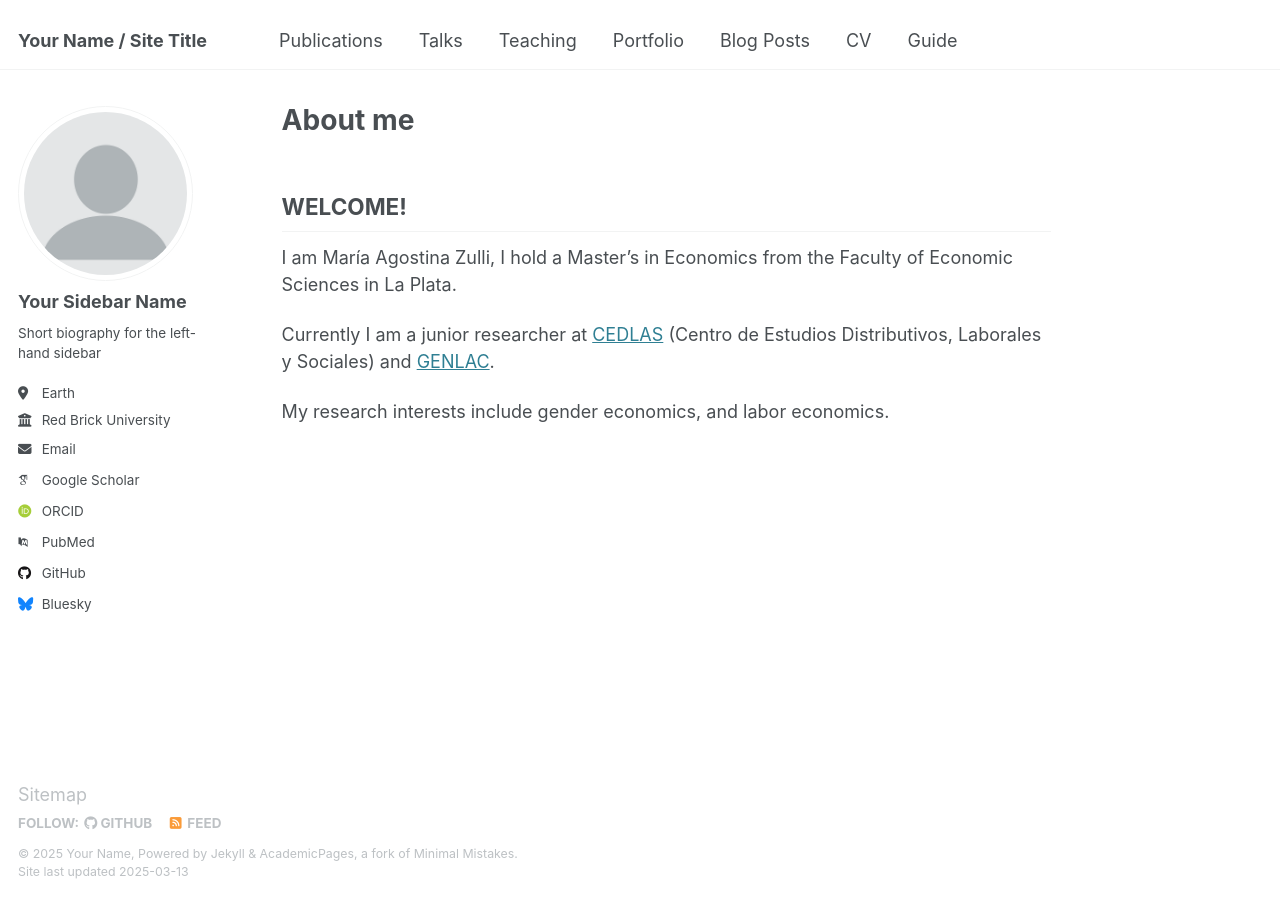
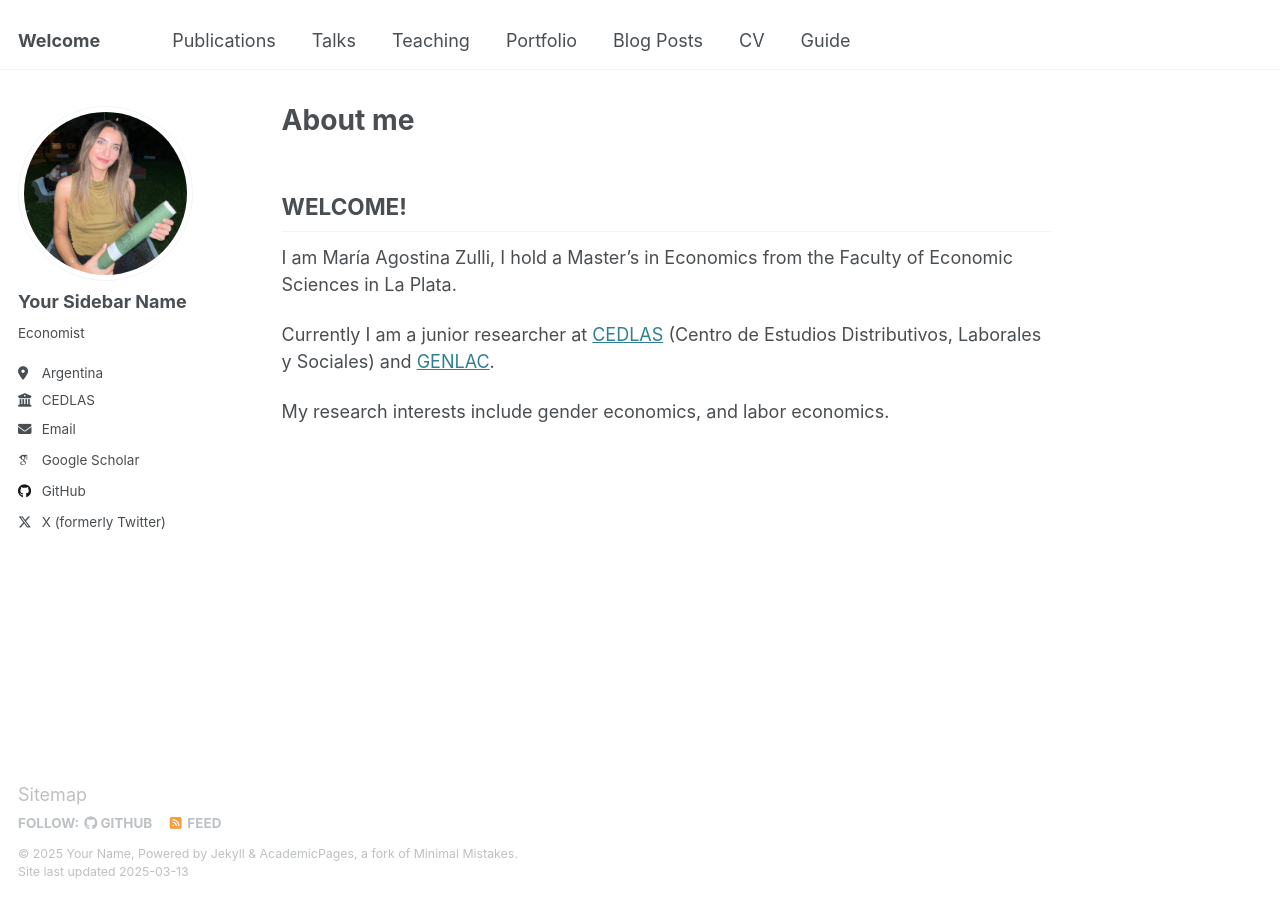
Before and after one commit to agoszulli/agoszulli.github.io, a Jekyll site: the page built from _pages/about.md, in a window 1280 px wide. Built offline with Jekyll 4.4.1, drawn with Linux system fonts in a browser that asks for light colours; some web fonts are replaced.

Commit message:
Update _config.yml

```diff
--- a/_config.yml
+++ b/_config.yml
@@ -9,11 +9,11 @@
 # Basic Site Settings
 locale                   : "en-US"
 site_theme               : "default"
-title                    : "Your Name / Site Title"
+title                    : "Welcome"
 title_separator          : "-"
 name                     : &name "Your Name"
 description              : &description "personal description"
-url                      : https://academicpages.github.io # the base hostname & protocol for your site e.g. "https://[your GitHub username].github.io"
+url                      : https://agoszulli.github.io # the base hostname & protocol for your site e.g. "https://[your GitHub username].github.io"
 baseurl                  : "" # the subpath of your site, e.g. "/blog"
 repository               : "academicpages/academicpages.github.io"
 
@@ -22,22 +22,22 @@ repository               : "academicpages/academicpages.github.io"
 #               Additional customization can be done by editing /_includes/author-profile.html
 author:
   # Biographic information
-  avatar           : "profile.png"
+  avatar           : "profile.jpeg"
   name             : "Your Sidebar Name"
   pronouns         : # example: "she/her"
-  bio              : "Short biography for the left-hand sidebar"
-  location         : "Earth"
-  employer         : "Red Brick University"
+  bio              : "Economist"
+  location         : "Argentina"
+  employer         : "CEDLAS"
   uri              : # URL
-  email            : "none@example.org"
+  email            : "agostinazulli@gmail.com"
 
   # Academic websites
   arxiv            : # URL - Update with the correct link to your profile
   googlescholar    : "https://scholar.google.com/citations?user=PS_CX0AAAAAJ"
   impactstory      : # URL
-  orcid            : "http://orcid.org/yourorcidurl"
+  orcid            : #
   semantic         : # URL
-  pubmed           : "https://www.ncbi.nlm.nih.gov/pubmed/?term=john+snow"
+  pubmed           : #
   researchgate     : # URL
   scopus           : # URL
 
@@ -45,12 +45,12 @@ author:
   bitbucket        : # Username - Update with your username on the site
   codepen          : # Username
   dribbble         : # Username
-  github           : "academicpages"
+  github           : "agoszulli"
   kaggle           : # Username
   stackoverflow    : # User number or user number and name (i.e., use "1" or "1/jeff-atwood")
 
   # Social media
-  bluesky          : "bsky.app" # Replace this with you Bluesky username
+  bluesky          : # Replace this with you Bluesky username
   facebook         : # Username
   flickr           : # Username
   foursquare       : # Username
@@ -67,7 +67,7 @@ author:
   steam            : # Username
   telegram         : # URL
   tumblr           : # Username
-  twitter          : # Username for X / Twitter
+  twitter          : "@agoszulli" # Username for X / Twitter
   vine             : # Username
   weibo            : # Username
   wikipedia        : # Username
```
